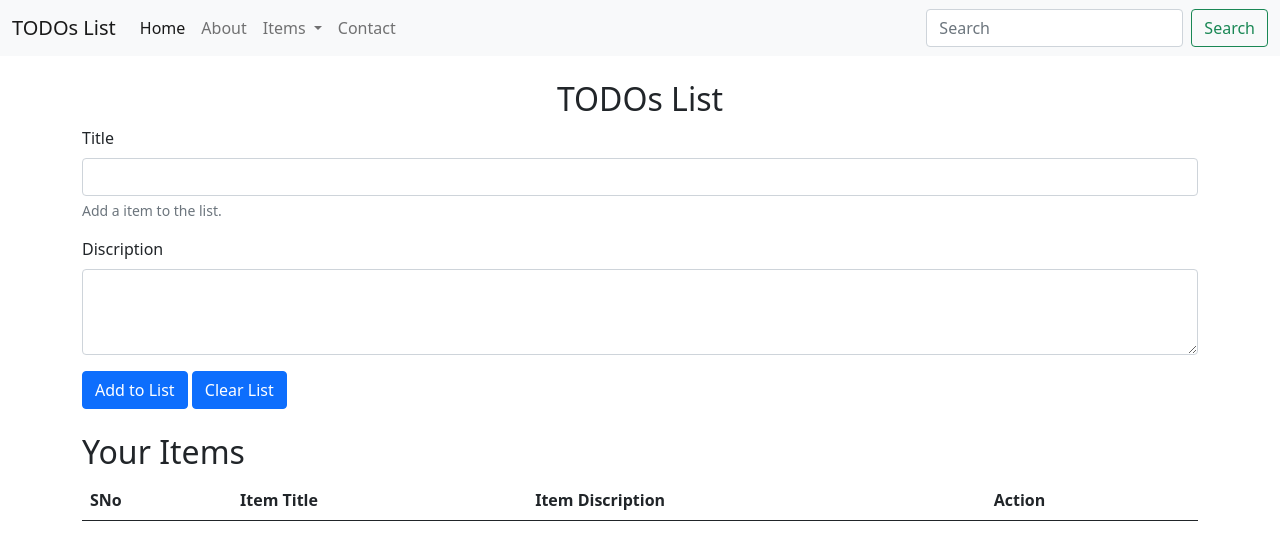
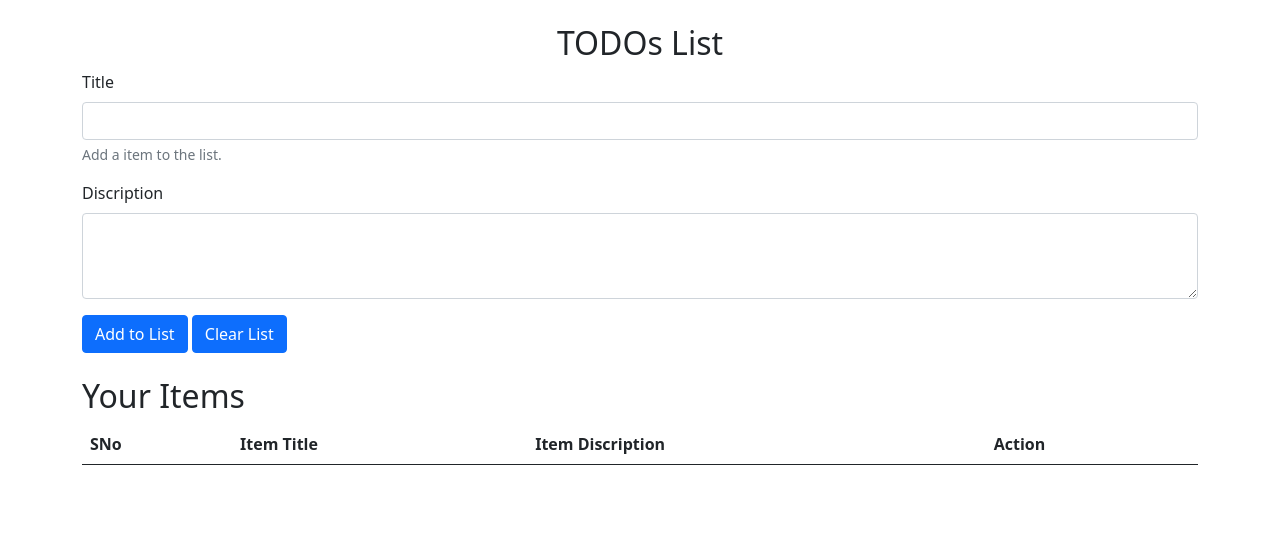
Before and after one commit to SuyogNimje/Todo-s-List, a plain HTML site: page index.html in a window 1280 px wide. Drawn offline with nearby package versions, Linux system fonts and the light colour scheme.

Commit message:
remove navbar

```diff
--- a/index.html
+++ b/index.html
@@ -14,48 +14,6 @@
 </head>
 
 <body>
-    <nav class="navbar navbar-expand-lg navbar-light bg-light">
-        <div class="container-fluid">
-            <a class="navbar-brand" href="#">TODOs List</a>
-            <button class="navbar-toggler" type="button" data-bs-toggle="collapse"
-                data-bs-target="#navbarSupportedContent" aria-controls="navbarSupportedContent" aria-expanded="false"
-                aria-label="Toggle navigation">
-                <span class="navbar-toggler-icon"></span>
-            </button>
-            <div class="collapse navbar-collapse" id="navbarSupportedContent">
-                <ul class="navbar-nav me-auto mb-2 mb-lg-0">
-                    <li class="nav-item">
-                        <a class="nav-link active" aria-current="page" href="#">Home</a>
-                    </li>
-                    <li class="nav-item">
-                        <a class="nav-link" href="#">About</a>
-                    </li>
-                    <li class="nav-item dropdown">
-                        <a class="nav-link dropdown-toggle" href="#" id="navbarDropdown" role="button"
-                            data-bs-toggle="dropdown" aria-expanded="false">
-                            Items
-                        </a>
-                        <ul class="dropdown-menu" aria-labelledby="navbarDropdown">
-                            <li><a class="dropdown-item" href="#">Action</a></li>
-                            <li><a class="dropdown-item" href="#">Another action</a></li>
-                            <li>
-                                <hr class="dropdown-divider">
-                            </li>
-                            <li><a class="dropdown-item" href="#">Something else here</a></li>
-                        </ul>
-                    </li>
-                    <li class="nav-item">
-                        <a class="nav-link" href="#" tabindex="-1" aria-disabled="true">Contact</a>
-                    </li>
-                </ul>
-                <form class="d-flex">
-                    <input class="form-control me-2" type="search" placeholder="Search" aria-label="Search">
-                    <button class="btn btn-outline-success" type="submit">Search</button>
-                </form>
-            </div>
-        </div>
-    </nav>
-
     <div class="container my-4">
         <h2 class="text-center">TODOs List</h2>
         <!-- <form> -->
```
